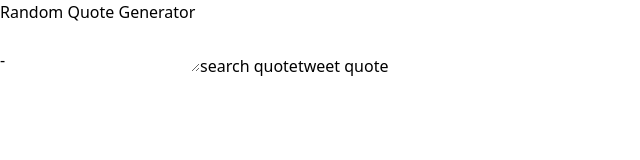
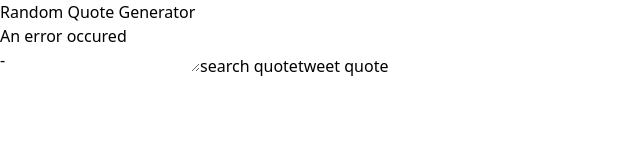
Before and after one commit to Bellasandra25/Random-quote-app, a React (Vite) app: page / in a window 1280 px wide. Shown: the top 160 px of the page, without its empty margins (0-640 px from the left). Built offline with nearby package versions, Linux system fonts and the light colour scheme; no server answers.

Commit message:
second commit

```diff
--- a/src/App.jsx
+++ b/src/App.jsx
@@ -4,18 +4,23 @@ import { useState, useEffect } from 'react'
 const App = () => {
 const[quote , setQuote] = useState('')
 const [author, setAuthor] = useState('')
-const [loading, isLoading] = useState(false)
+const [loading, setLoading] = useState(false)
 
 const fetchQuote = async () => {
-  isLoading(true);
+  setLoading(true);
   try{
     const fetch= await axios.get('https://api.quotable.io/random')
-   setQuote(fetch.data.content);
-   setAuthor(fetch.data.author);
+    setTimeout(() => {
+      setQuote(res.data.content);
+      setAuthor(res.data.author);
+      setLoading(false);
+    }, 1000);
+   console.log(" fetched the quote")
   }catch(error){
     console.log(error);
+    setQuote('An error occured');
   }
-  isLoading(false);
+  setLoading(false);
 };
 
 
@@ -26,10 +31,16 @@ useEffect(()=>{
   return (
     <section className='text-center p-4 bg-grey-500 flex justify-center items-center text-white '>
       <h1>Random Quote Generator </h1>
+      {loading ? (
+          <div
+            className="loader border-4 border-blue-500 border-t-transparent rounded-full w-12 h-12 animate-spin"
+          ></div>
+        ) : (
   <textarea name="randomquote"
-   className='w-1/2 h-32 p-2 text-black rounded-lg'
-   value={`${quote}\n- ${author}`} readOnly>{loading ? 'loading...' : '{quote}\n- {author}'}
+   className='w-1/2 h-32 p-2 text-black rounded-lg border'
+   value={loading ? 'loading...' :`${quote}\n- ${author}`} readOnly>
 </textarea>
+)}
 <button
 className='bg-blue-500 hover:bg-blue-700 text-white font-bold py-2 px-4 rounded'
 onClick={() => fetchQuote()}
@@ -42,7 +53,7 @@ onClick={() => {
   const tweetUrl = `https://twitter.com/intent/tweet?text=${quote} - ${author}`;
   window.open(tweetUrl, '_blank');
 }
-}
+}disabled = {!quote|| !author}
 >
   tweet quote
 </button>
```
